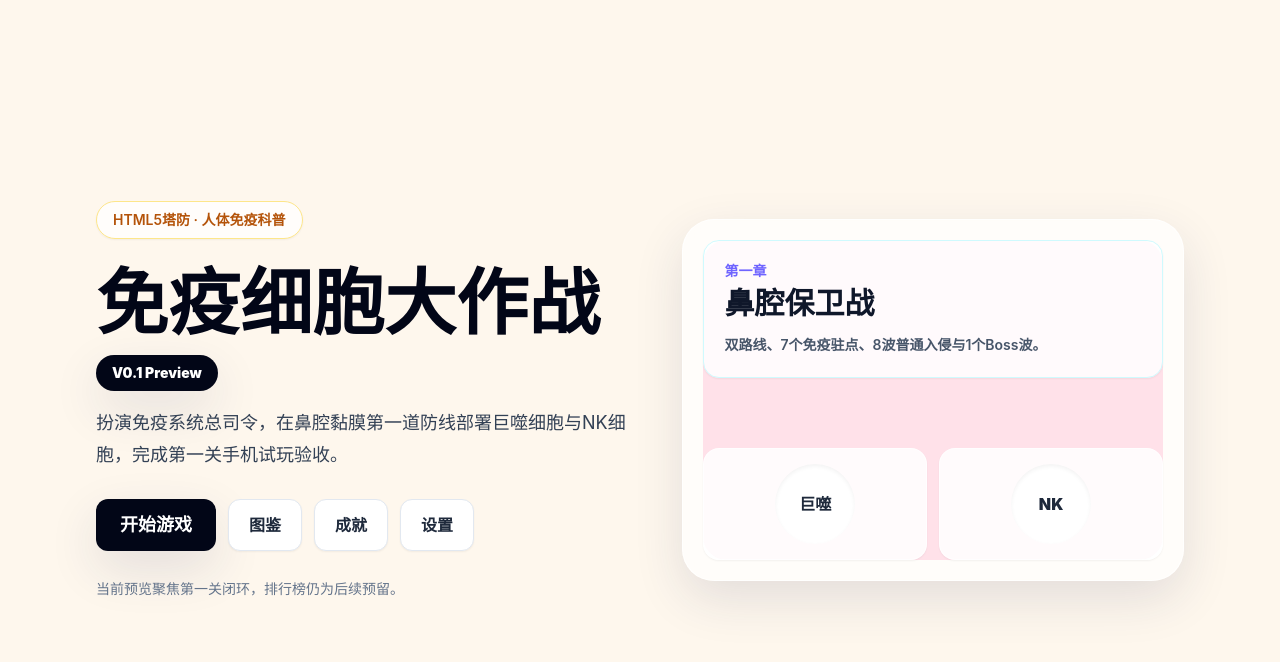
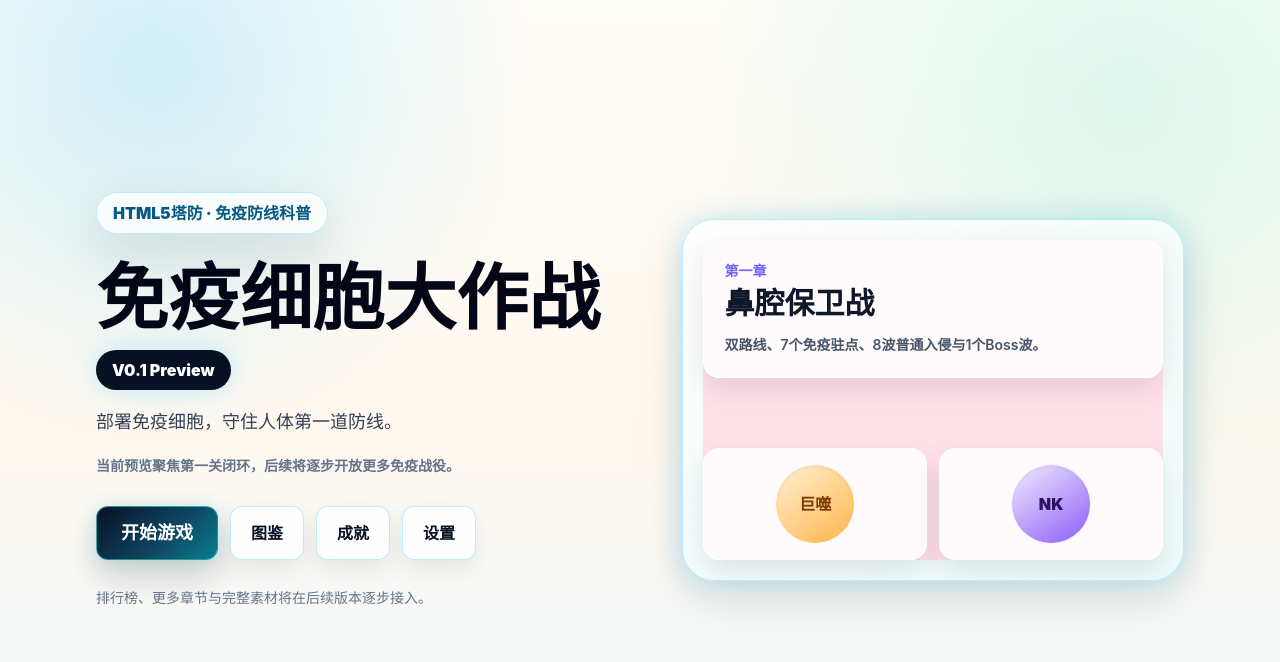
Before and after one commit to maibaaaaa1/cell-game, a React (Vite) app: page / in a window 1280 px wide. Shown: the top 662 px of the page. Built offline with nearby package versions, Linux system fonts and the light colour scheme.

Commit message:
Apply first level preview UI skin

```diff
--- a/src/components/MainMenu.tsx
+++ b/src/components/MainMenu.tsx
@@ -7,22 +7,25 @@ interface MainMenuProps {
 
 export function MainMenu({ onNavigate }: MainMenuProps) {
   return (
-    <main className="min-h-screen overflow-hidden bg-plasma text-slate-900">
+    <main className="home-shell min-h-screen overflow-hidden text-slate-900">
       <section className="mx-auto flex min-h-screen w-full max-w-6xl flex-col px-5 py-5 sm:px-8">
         <div className="flex flex-1 flex-col justify-center gap-8 lg:grid lg:grid-cols-[1.05fr_0.95fr] lg:items-center">
           <div className="space-y-7">
-            <div className="inline-flex items-center gap-2 rounded-full border border-amber-200 bg-white/80 px-4 py-2 text-sm font-semibold text-amber-700 shadow-sm">
-              HTML5塔防 · 人体免疫科普
+            <div className="preview-badge">
+              HTML5塔防 · 免疫防线科普
             </div>
             <div className="space-y-4">
               <h1 className="max-w-3xl text-5xl font-black leading-tight tracking-normal text-slate-950 sm:text-7xl">
                 免疫细胞大作战
               </h1>
-              <div className="inline-flex rounded-full bg-slate-950 px-4 py-2 text-sm font-black text-white shadow-soft">
+              <div className="version-pill">
                 {PREVIEW_VERSION_LABEL}
               </div>
               <p className="max-w-2xl text-lg leading-8 text-slate-700">
-                扮演免疫系统总司令，在鼻腔黏膜第一道防线部署巨噬细胞与NK细胞，完成第一关手机试玩验收。
+                部署免疫细胞，守住人体第一道防线。
+              </p>
+              <p className="max-w-2xl text-sm font-semibold leading-6 text-slate-500">
+                当前预览聚焦第一关闭环，后续将逐步开放更多免疫战役。
               </p>
             </div>
             <div className="flex flex-wrap gap-3">
@@ -39,13 +42,18 @@ export function MainMenu({ onNavigate }: MainMenuProps) {
                 设置
               </button>
             </div>
-            <div className="text-sm text-slate-500">当前预览聚焦第一关闭环，排行榜仍为后续预留。</div>
+            <div className="text-sm text-slate-500">排行榜、更多章节与完整素材将在后续版本逐步接入。</div>
           </div>
 
-          <div className="relative min-h-[360px] rounded-[2rem] border border-white/80 bg-white/70 p-5 shadow-soft backdrop-blur">
+          <div className="home-hero-panel relative min-h-[360px] rounded-[2rem] p-5">
+            <div className="immune-orbit" aria-hidden="true">
+              <span />
+              <span />
+              <span />
+            </div>
             <div className="absolute inset-5 rounded-[1.5rem] bg-tissue" />
             <div className="relative flex h-full min-h-[320px] flex-col justify-between gap-5">
-              <div className="rounded-2xl border border-cyan-100 bg-white/85 p-5 shadow-sm">
+              <div className="hero-mission-card rounded-2xl p-5">
                 <p className="eyebrow">第一章</p>
                 <h2 className="text-3xl font-black">鼻腔保卫战</h2>
                 <p className="mt-3 text-sm font-semibold leading-6 text-slate-600">
@@ -53,12 +61,12 @@ export function MainMenu({ onNavigate }: MainMenuProps) {
                 </p>
               </div>
               <div className="grid grid-cols-2 gap-3">
-                {["巨噬细胞", "NK细胞"].map((name) => (
+                {["巨噬细胞", "NK细胞"].map((name, index) => (
                   <div
                     key={name}
-                    className="flex min-h-28 items-center justify-center rounded-2xl border border-white/80 bg-white/85 text-center text-lg font-black text-slate-800 shadow-sm"
+                    className="hero-cell-token flex min-h-28 items-center justify-center rounded-2xl text-center text-lg font-black text-slate-800"
                   >
-                    <span className="cell-token">{name.replace("细胞", "")}</span>
+                    <span className={`cell-token ${index === 0 ? "macrophage-token" : "nk-token"}`}>{name.replace("细胞", "")}</span>
                   </div>
                 ))}
               </div>
--- a/src/styles.css
+++ b/src/styles.css
@@ -3,11 +3,21 @@
 @tailwind utilities;
 
 :root {
+  --immune-blue: #3CCBFF;
+  --immune-green: #43E0C2;
+  --deep-navy: #071123;
+  --alert-red: #FF5A6E;
+  --atp-orange: #FF9F1C;
+  --preview-bg: #FFF8EF;
+  --preview-card: #FFFFFF;
+  --immune-border: rgba(60, 203, 255, 0.35);
+  --immune-shadow: 0 18px 50px rgba(7, 17, 35, 0.12);
+  --immune-glow: 0 0 28px rgba(60, 203, 255, 0.28);
   color-scheme: light;
   font-family:
     Inter, ui-sans-serif, system-ui, -apple-system, BlinkMacSystemFont, "Segoe UI", "PingFang SC",
     "Hiragino Sans GB", "Microsoft YaHei", sans-serif;
-  background: #fef7ed;
+  background: var(--preview-bg);
 }
 
 * {
@@ -169,6 +179,164 @@ button {
   }
 }
 
+.home-shell,
+.screen-panel {
+  background:
+    radial-gradient(circle at 12% 8%, rgba(60, 203, 255, 0.24), transparent 28%),
+    radial-gradient(circle at 88% 12%, rgba(67, 224, 194, 0.18), transparent 32%),
+    linear-gradient(180deg, #fffdf8 0%, var(--preview-bg) 54%, #edfaff 100%);
+}
+
+.preview-badge,
+.version-pill,
+.level-open-pill {
+  display: inline-flex;
+  align-items: center;
+  width: fit-content;
+  border-radius: 999px;
+  font-weight: 900;
+}
+
+.preview-badge {
+  gap: 0.5rem;
+  border: 1px solid var(--immune-border);
+  background: rgba(255, 255, 255, 0.78);
+  color: #075985;
+  padding: 0.5rem 1rem;
+  box-shadow: var(--immune-shadow);
+  backdrop-filter: blur(14px);
+}
+
+.version-pill {
+  background: var(--deep-navy);
+  color: white;
+  padding: 0.5rem 1rem;
+  box-shadow: var(--immune-glow);
+}
+
+.primary-button {
+  border: 1px solid rgba(67, 224, 194, 0.58);
+  background: linear-gradient(135deg, var(--deep-navy), #0f4663 58%, #087f8f);
+  color: white;
+  box-shadow: 0 16px 34px rgba(7, 17, 35, 0.18), 0 0 18px rgba(60, 203, 255, 0.2);
+}
+
+.primary-button:hover {
+  background: linear-gradient(135deg, #0b172d, #0f5b7c 58%, #08a09e);
+}
+
+.secondary-button {
+  border-color: var(--immune-border);
+  background: rgba(255, 255, 255, 0.86);
+  color: var(--deep-navy);
+  box-shadow: 0 10px 26px rgba(7, 17, 35, 0.08);
+  backdrop-filter: blur(12px);
+}
+
+.secondary-button:hover {
+  border-color: rgba(67, 224, 194, 0.55);
+  background: white;
+}
+
+.home-hero-panel {
+  overflow: hidden;
+  border: 1px solid var(--immune-border);
+  background: linear-gradient(160deg, rgba(255, 255, 255, 0.86), rgba(235, 252, 255, 0.72));
+  box-shadow: var(--immune-shadow), var(--immune-glow);
+  backdrop-filter: blur(18px);
+}
+
+.hero-mission-card,
+.hero-cell-token {
+  border: 1px solid rgba(255, 255, 255, 0.82);
+  background: rgba(255, 255, 255, 0.84);
+  box-shadow: 0 12px 30px rgba(7, 17, 35, 0.1);
+  backdrop-filter: blur(12px);
+}
+
+.immune-orbit {
+  position: absolute;
+  inset: 0;
+  pointer-events: none;
+}
+
+.immune-orbit span {
+  position: absolute;
+  border-radius: 999px;
+  border: 1px solid rgba(60, 203, 255, 0.32);
+  background: radial-gradient(circle, rgba(67, 224, 194, 0.3), transparent 62%);
+  box-shadow: 0 0 34px rgba(60, 203, 255, 0.28);
+}
+
+.immune-orbit span:nth-child(1) {
+  right: 10%;
+  top: 12%;
+  width: 9rem;
+  height: 9rem;
+}
+
+.immune-orbit span:nth-child(2) {
+  left: 8%;
+  bottom: 14%;
+  width: 7rem;
+  height: 7rem;
+}
+
+.immune-orbit span:nth-child(3) {
+  right: 18%;
+  bottom: 22%;
+  width: 4rem;
+  height: 4rem;
+}
+
+.cell-token {
+  border: 1px solid rgba(255, 255, 255, 0.85);
+}
+
+.macrophage-token {
+  background: linear-gradient(145deg, #fff1d4, #ffb44a);
+  color: #7a3a00;
+}
+
+.nk-token {
+  background: linear-gradient(145deg, #f2ecff, #8b5cf6);
+  color: #2e1065;
+}
+
+.screen-header {
+  border-bottom: 1px solid rgba(60, 203, 255, 0.16);
+  padding-bottom: 1rem;
+}
+
+.level-card {
+  position: relative;
+  overflow: hidden;
+  border: 1px solid rgba(60, 203, 255, 0.24);
+  background: rgba(255, 255, 255, 0.82);
+  box-shadow: var(--immune-shadow);
+  backdrop-filter: blur(14px);
+}
+
+.current-level-card {
+  border-color: var(--immune-border);
+  box-shadow: var(--immune-shadow), 0 0 22px rgba(60, 203, 255, 0.22);
+}
+
+.locked-card {
+  border-color: rgba(148, 163, 184, 0.24);
+  background: rgba(255, 255, 255, 0.58);
+  filter: grayscale(0.28);
+}
+
+.level-open-pill {
+  margin-top: 0.35rem;
+  border: 1px solid rgba(67, 224, 194, 0.44);
+  background: rgba(67, 224, 194, 0.16);
+  color: #04766d;
+  padding: 0.25rem 0.65rem;
+  font-size: 0.75rem;
+}
+
 .game-shell {
   position: fixed;
   inset: 0;
@@ -179,8 +347,9 @@ button {
   overflow: hidden;
   padding: max(0.4rem, env(safe-area-inset-top)) 0.75rem max(0.4rem, env(safe-area-inset-bottom));
   background:
-    radial-gradient(circle at 15% 10%, rgba(255, 122, 162, 0.28), transparent 28%),
-    radial-gradient(circle at 85% 0%, rgba(39, 197, 216, 0.22), transparent 30%), #f8fbff;
+    radial-gradient(circle at 14% 8%, rgba(60, 203, 255, 0.24), transparent 28%),
+    radial-gradient(circle at 86% 0%, rgba(67, 224, 194, 0.2), transparent 30%),
+    linear-gradient(180deg, #fffdf8 0%, #f1fbff 100%);
 }
 
 .phaser-host canvas {
@@ -198,6 +367,10 @@ button {
 
 .battle-hud {
   flex: 0 0 auto;
+  border: 1px solid var(--immune-border);
+  background: rgba(255, 255, 255, 0.84);
+  box-shadow: 0 12px 30px rgba(7, 17, 35, 0.1);
+  backdrop-filter: blur(14px);
 }
 
 .battle-hud-main {
@@ -209,6 +382,8 @@ button {
 
 .battle-hud-stats > div {
   min-width: 0;
+  border: 1px solid rgba(60, 203, 255, 0.16);
+  background: linear-gradient(180deg, rgba(255, 255, 255, 0.95), rgba(241, 251, 255, 0.78));
 }
 
 .pause-toggle-button {
@@ -225,6 +400,12 @@ button {
   align-items: stretch;
   justify-content: center;
   padding: 0.4rem;
+  border: 1px solid var(--immune-border);
+  background:
+    linear-gradient(180deg, rgba(255, 255, 255, 0.78), rgba(235, 252, 255, 0.64)),
+    radial-gradient(circle at 50% 8%, rgba(60, 203, 255, 0.16), transparent 36%);
+  box-shadow: inset 0 0 0 1px rgba(255, 255, 255, 0.68), var(--immune-shadow);
+  backdrop-filter: blur(12px);
 }
 
 .battle-action-bar {
@@ -232,6 +413,10 @@ button {
   position: relative;
   z-index: 10;
   padding-bottom: calc(0.4rem + env(safe-area-inset-bottom));
+  border: 1px solid var(--immune-border);
+  background: rgba(255, 255, 255, 0.9);
+  box-shadow: 0 -12px 34px rgba(7, 17, 35, 0.1);
+  backdrop-filter: blur(16px);
 }
 
 .phaser-host {
@@ -246,6 +431,35 @@ button {
   padding: 0.55rem;
 }
 
+.cell-card {
+  border-color: rgba(60, 203, 255, 0.22);
+  background: linear-gradient(180deg, rgba(255, 255, 255, 0.98), rgba(241, 251, 255, 0.82));
+  box-shadow: 0 8px 20px rgba(7, 17, 35, 0.08);
+}
+
+.cell-card:hover {
+  border-color: var(--immune-border);
+}
+
+.selected-card {
+  border-color: var(--immune-green);
+  background: linear-gradient(180deg, rgba(236, 253, 245, 0.96), rgba(224, 251, 255, 0.88));
+  box-shadow: 0 0 0 2px rgba(67, 224, 194, 0.22), 0 12px 24px rgba(7, 17, 35, 0.1);
+}
+
+.unaffordable-card {
+  border-color: rgba(255, 90, 110, 0.36);
+  background: linear-gradient(180deg, rgba(255, 245, 246, 0.98), rgba(255, 255, 255, 0.82));
+}
+
+.cell-card-strip .cell-card:first-child .cell-dot {
+  background: linear-gradient(145deg, #ffd68a, var(--atp-orange)) !important;
+}
+
+.cell-card-strip .cell-card:nth-child(2) .cell-dot {
+  background: linear-gradient(145deg, #ddd6fe, #7c3aed) !important;
+}
+
 .cell-card-strip .cell-card small {
   display: none;
 }
@@ -253,6 +467,9 @@ button {
 .battle-status-message {
   max-height: 46px;
   overflow: hidden;
+  border: 1px solid rgba(60, 203, 255, 0.22);
+  background: linear-gradient(135deg, rgba(7, 17, 35, 0.96), rgba(10, 48, 73, 0.94));
+  box-shadow: inset 0 0 16px rgba(60, 203, 255, 0.1);
 }
 
 .landscape-warning {
@@ -275,6 +492,36 @@ body.debug-tools-disabled iframe[title*="Vercel"] {
   box-shadow:
     0 0 0 3px rgba(249, 115, 22, 0.35),
     0 0 34px rgba(249, 115, 22, 0.55);
+}
+
+.pause-menu {
+  background: rgba(7, 17, 35, 0.62);
+}
+
+.pause-panel {
+  border: 1px solid var(--immune-border);
+  background:
+    linear-gradient(180deg, rgba(255, 255, 255, 0.98), rgba(241, 251, 255, 0.94));
+  box-shadow: var(--immune-shadow), var(--immune-glow);
+}
+
+.battle-result-actions {
+  border: 1px solid rgba(67, 224, 194, 0.42);
+  background:
+    linear-gradient(180deg, rgba(255, 255, 255, 0.97), rgba(236, 253, 245, 0.94));
+  box-shadow: 0 18px 48px rgba(7, 17, 35, 0.16), 0 0 28px rgba(67, 224, 194, 0.2);
+  backdrop-filter: blur(18px);
+}
+
+.battle-result-title {
+  color: #04766d;
+}
+
+.battle-result-copy {
+  display: block;
+  color: #475569;
+  font-size: 0.88rem;
+  font-weight: 800;
 }
 
 .danger-ribbon {
```
Also changed, not shown: src/components/LevelSelect.tsx (+8 -4 lines), src/game/GameShell.tsx (+8 -5 lines), src/game/firstLevelPresentation.ts (+9 -1 lines), 1 other file (tests, documents, lock files or other folders).
